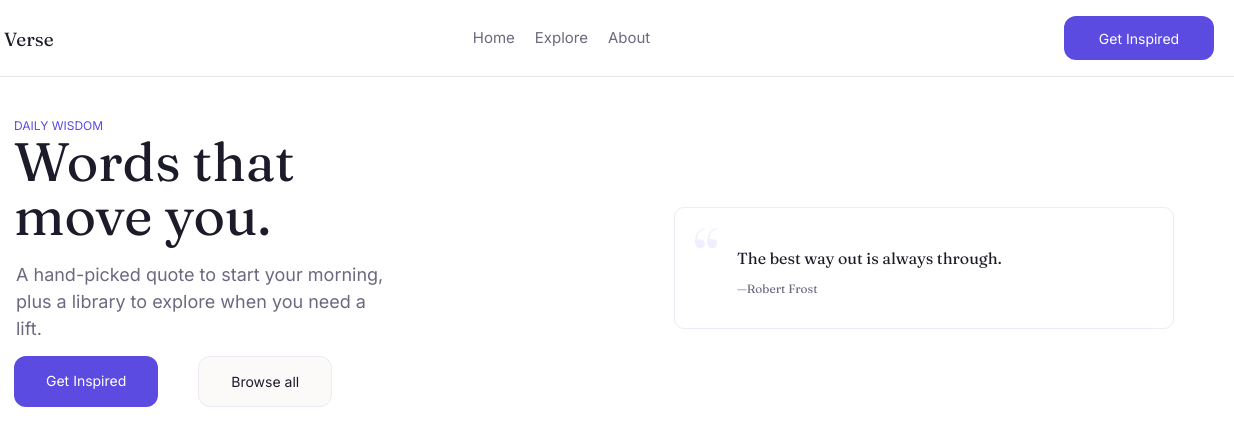
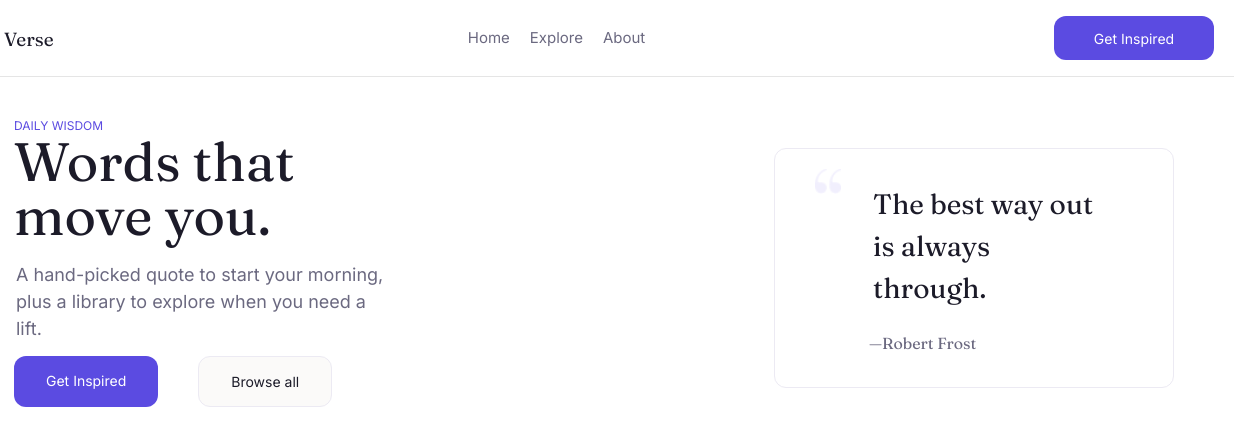
Before and after one commit to SMK-Projects-587/Surya-AS1, a website built with Vite: page src/index.html in a window 1280 px wide. Shown: the full height of the page, 46-1280 px from the left. Built offline with nearby package versions, Linux system fonts and the light colour scheme.

Commit message:
[SP_AS1_01]:Fixes in review

```diff
--- a/src/scss/abstracts/_variables.scss
+++ b/src/scss/abstracts/_variables.scss
@@ -11,3 +11,4 @@ $icon-size: 2.2rem;
 $quote-font-size: 1.6rem;
 $author-font-size: 1.2rem;
 $font-color-author: #6b6980;
+$color-border: #eceaf3;
--- a/src/scss/layout/_grid.scss
+++ b/src/scss/layout/_grid.scss
@@ -10,6 +10,10 @@
     padding: 2rem 3rem;
   }
 
+  &__content {
+    width: 100%;
+  }
+
   &__eyebrow {
     font-size: 1.2rem;
     color: $color-accent;
@@ -17,16 +21,16 @@
 
   &__heading {
     font-family: $font-brand;
-    font-size: 3rem;
+    font-size: 2.8rem;
     font-weight: $font-weight;
     color: $color-text-dark;
   }
 
   &__desc {
-    max-width: 30rem;
+    max-width: 28rem;
     padding: 0.2rem;
     font-size: 1.4rem;
-    color: #6b6980;
+    color: $font-color-author;
   }
 
   &__action {
@@ -50,7 +54,7 @@
     &--secondary {
       color: $color-text-dark;
       background: #fbfaf9;
-      border: 1px solid #eceaf3;
+      border: 1px solid $color-border;
     }
   }
 
@@ -59,38 +63,30 @@
   }
 
   &__card {
-    align-items: flex-start;
-    padding: 0.2rem 0;
+    gap: 0.4rem;
+    padding: 0.4rem 0.8rem;
     margin-top: 1.2rem;
-    border: 1px solid #eceaf3;
+    border: 1px solid $color-border;
     border-radius: 0.8rem;
   }
 
   &__quote {
-    padding: 1rem 2rem;
+    padding: 1.2rem 2.4rem;
     font-family: $font-brand;
-    font-weight: 400;
+    font-weight: $font-weight;
     color: $color-bg;
 
     &-text {
-      max-width: 36rem;
+      max-width: 24rem;
+      padding: 0.2rem 0.4rem;
       font-size: $quote-font-size;
       color: $color-text-dark;
-    }
-
-    @include desktop {
-      font-size: 2.8rem;
     }
 
     &-author {
       margin-top: 1rem;
       font-size: $author-font-size;
       color: $font-color-author;
-    }
-
-    @include desktop {
-      margin-top: 0.8rem;
-      font-size: 1.6rem;
     }
   }
 
@@ -108,7 +104,7 @@
     }
 
     &__heading {
-      width: 40rem;
+      max-width: 40rem;
       font-size: 5.4rem;
       line-height: 1;
     }
@@ -121,15 +117,29 @@
 
     &__card {
       display: flex;
-      align-items: flex-start;
-      justify-content: flex-start;
-      width: 500px;
-      padding: 2rem;
-      border-radius: 1rem;
+      padding: 2rem 4rem;
+      border-radius: 1.2rem;
     }
 
     &__icon {
+      display: block;
+      align-self: flex-start;
+      width: 2.6rem;
+    }
+
+    &__quote {
       display: flex;
+      flex-direction: column;
+      gap: 1rem;
+      justify-content: space-between;
+
+      &-text {
+        font-size: 2.8rem;
+      }
+
+      &-author {
+        font-size: 1.6rem;
+      }
     }
   }
 }
--- a/src/scss/layout/_header.scss
+++ b/src/scss/layout/_header.scss
@@ -136,7 +136,7 @@
       display: flex;
       align-items: center;
       justify-content: center;
-      width: 15rem;
+      width: 16rem;
       height: 4.4rem;
       font-size: 1.4rem;
       font-size: $mobile-view-padding;
```
